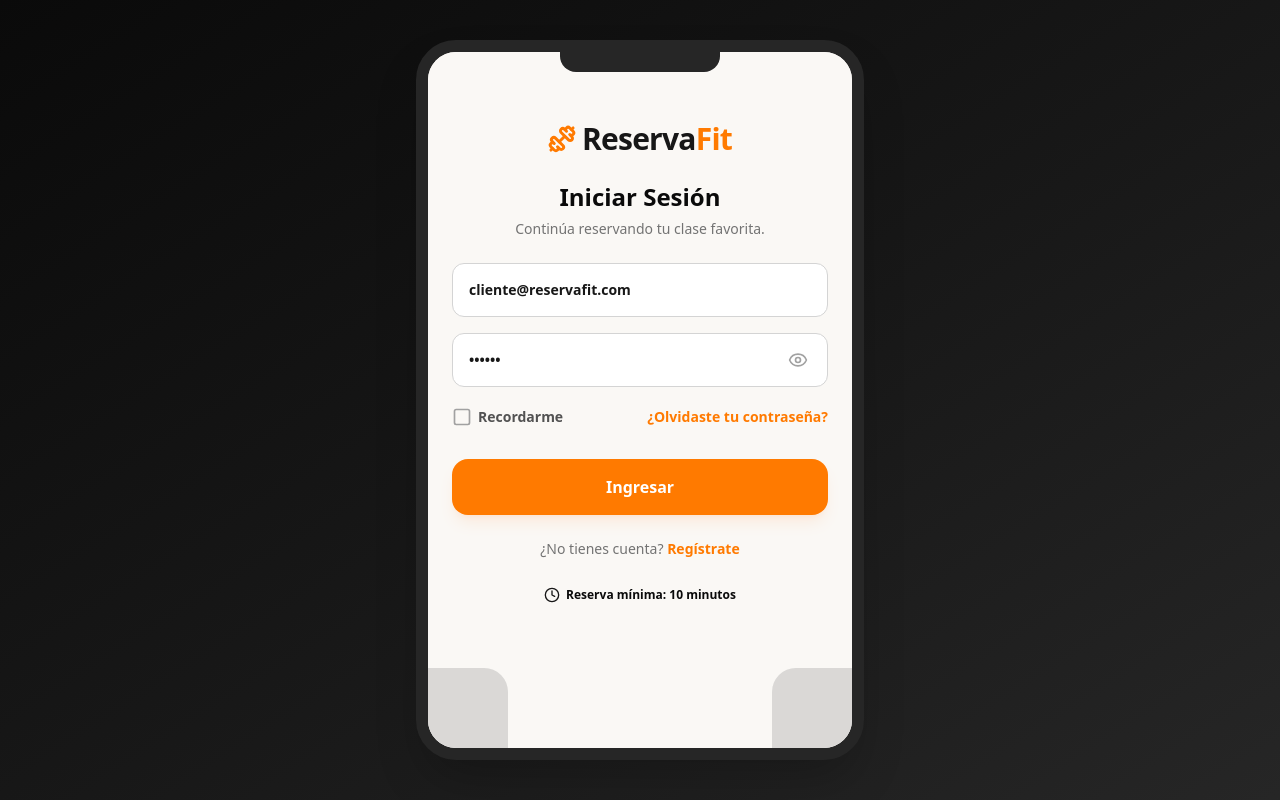
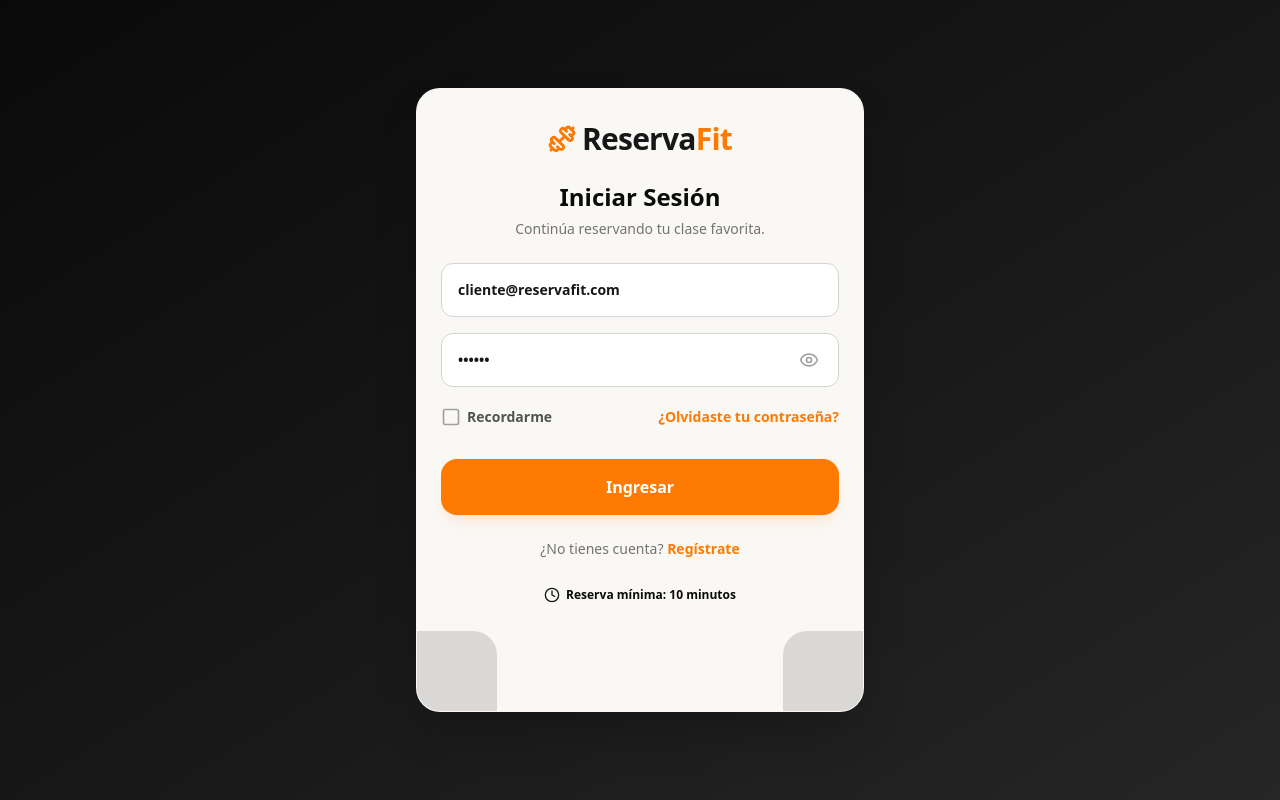
Before and after one commit to JimSegovia/reservafit, a Next.js app in the folder frontend/: page /login in a window 1280 px wide. Built offline with nearby package versions, Linux system fonts and the light colour scheme; grey boxes are pictures that could not be loaded.

Commit message:
style(auth): remover diseno de telefono de auth-container en desktop

```diff
--- a/frontend/src/components/ui/auth-container.tsx
+++ b/frontend/src/components/ui/auth-container.tsx
@@ -6,12 +6,9 @@ interface AuthContainerProps {
 
 export default function AuthContainer({ children }: AuthContainerProps) {
   return (
-    <div className="w-full h-full bg-gradient-to-br from-neutral-950 via-neutral-900 to-neutral-800 flex justify-center items-center overflow-hidden relative">
-      {/* Device frame container for desktop, full-bleed on mobile */}
-      <div className="w-full h-full max-w-md md:h-[90vh] md:max-h-[850px] bg-cream shadow-2xl md:rounded-[40px] md:border-[12px] md:border-neutral-800 overflow-hidden flex flex-col relative">
-        {/* Subtle phone-like notch highlight on desktop only */}
-        <div className="hidden md:block absolute top-0 left-1/2 -translate-x-1/2 w-40 h-5 bg-neutral-800 rounded-b-2xl z-50"></div>
-
+    <div className="w-full h-full bg-gradient-to-br from-neutral-950 via-neutral-900 to-neutral-800 flex justify-center items-center overflow-hidden relative p-4 md:p-6">
+      {/* Clean centered card container for desktop, full-bleed on mobile */}
+      <div className="w-full h-full max-w-md md:h-auto md:max-h-[85vh] bg-cream shadow-2xl md:rounded-3xl overflow-hidden flex flex-col relative border border-neutral-100/10">
         <div className="flex-1 flex flex-col overflow-hidden relative">
           {children}
         </div>
```
